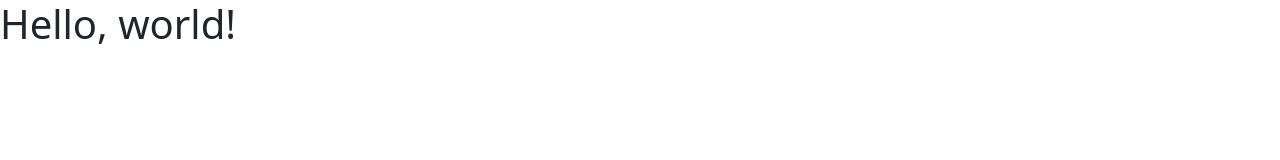
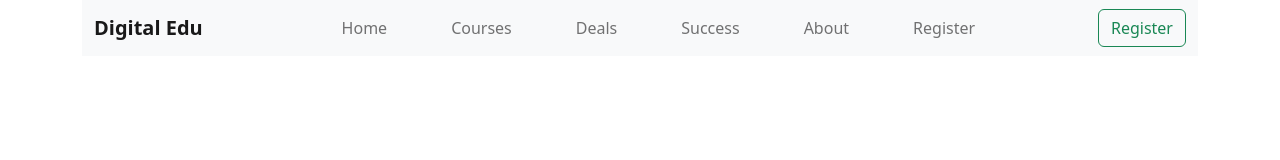
Before and after one commit to huttam6003/assignment-3, a plain HTML site: page index.html in a window 1280 px wide. Drawn offline with nearby package versions, Linux system fonts and the light colour scheme.

Commit message:
navbar done

```diff
--- a/index.html
+++ b/index.html
@@ -5,12 +5,57 @@
     <meta charset="utf-8">
     <meta name="viewport" content="width=device-width, initial-scale=1">
     <title>Digital Learning</title>
+    <!-- link bootstrap css -->
     <link href="https://cdn.jsdelivr.net/npm/bootstrap@5.2.0/dist/css/bootstrap.min.css" rel="stylesheet"
         integrity="sha384-gH2yIJqKdNHPEq0n4Mqa/HGKIhSkIHeL5AyhkYV8i59U5AR6csBvApHHNl/vI1Bx" crossorigin="anonymous">
 </head>
 
 <body>
-    <h1>Hello, world!</h1>
+    <header class="container">
+        <!-- Navbar start -->
+        <section>
+            <nav class="navbar navbar-expand-lg bg-light">
+                <div class="container-fluid">
+                    <a class="navbar-brand fw-bold" href="#"> Digital Edu</a>
+                    <button class="navbar-toggler" type="button" data-bs-toggle="collapse"
+                        data-bs-target="#navbarSupportedContent" aria-controls="navbarSupportedContent"
+                        aria-expanded="false" aria-label="Toggle navigation">
+                        <span class="navbar-toggler-icon"></span>
+                    </button>
+                    <div class="collapse navbar-collapse" id="navbarSupportedContent">
+                        <ul class="navbar-nav m-auto mb-5 mb-lg-0 gap-lg-5 ">
+                            <li class="nav-item ">
+                                <a class="nav-link" href="#">Home</a>
+                            </li>
+                            <li class="nav-item">
+                                <a class="nav-link" href="#">Courses</a>
+                            </li>
+                            <li class="nav-item">
+                                <a class="nav-link" href="#">Deals </a>
+                            </li>
+                            <li class="nav-item">
+                                <a class="nav-link" href="#">Success </a>
+                            </li>
+                            <li class="nav-item">
+                                <a class="nav-link" href="#">About </a>
+                            </li>
+                            <li class="nav-item">
+                                <a class="nav-link" href="#">Register </a>
+                            </li>
+                        </ul>
+                        <div>
+                            <button class="btn btn-outline-success" type="submit">Register</button>
+                        </div>
+                    </div>
+                </div>
+            </nav>
+        </section>
+        <!-- Navbar End -->
+    </header>
+
+
+
+    <!-- bootstrap js -->
     <script src="https://cdn.jsdelivr.net/npm/bootstrap@5.2.0/dist/js/bootstrap.bundle.min.js"
         integrity="sha384-A3rJD856KowSb7dwlZdYEkO39Gagi7vIsF0jrRAoQmDKKtQBHUuLZ9AsSv4jD4Xa"
         crossorigin="anonymous"></script>
```
